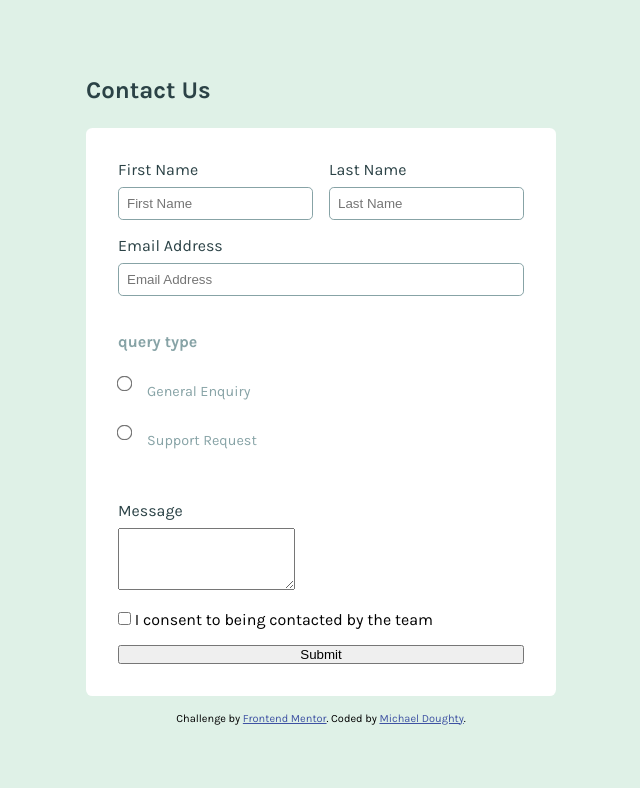
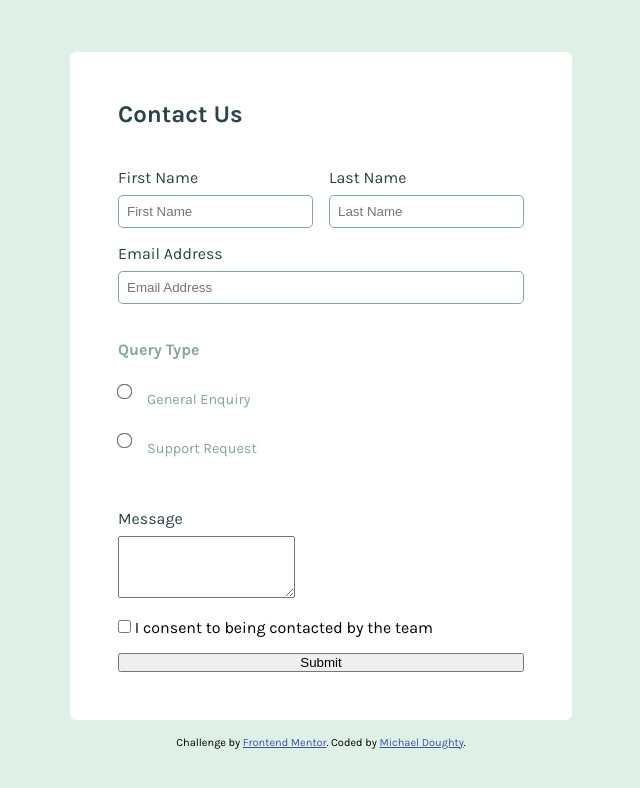
Before and after one commit to YekimCodez/contact-form-main, a website: page index.html in a window 1280 px wide. Shown: the whole page, without its empty margins (319-959 px from the left). Drawn offline with Linux system fonts and the light colour scheme.

Commit message:
Adjusted the query-type

```diff
--- a/assets/scss/main.scss
+++ b/assets/scss/main.scss
@@ -22,7 +22,7 @@ body {
                 display: flex;
                 flex-direction: column;
                 gap: 1rem;
-                padding: 2rem;
+                padding: 3rem;
                 background-color: $White;
                 border: none;
                 border-radius: 0.4rem;
@@ -58,6 +58,7 @@ body {
 
             .query-type {
                 margin: 20px 0;
+                text-transform: capitalize;
 
                 h3 {
                     font-size: $medium;
--- a/index.html
+++ b/index.html
@@ -21,8 +21,9 @@
 
   <div class="wrapper">
     <section class="form-home">
+      <form action="" class="my-form">
       <h2 class="cta">Contact Us</h2>
-      <form action="" class="my-form">
+
 
         <div class="name-inputs">
           <div class="form-group">
```
Also changed, not shown: assets/css/main.css, 1 other file.
